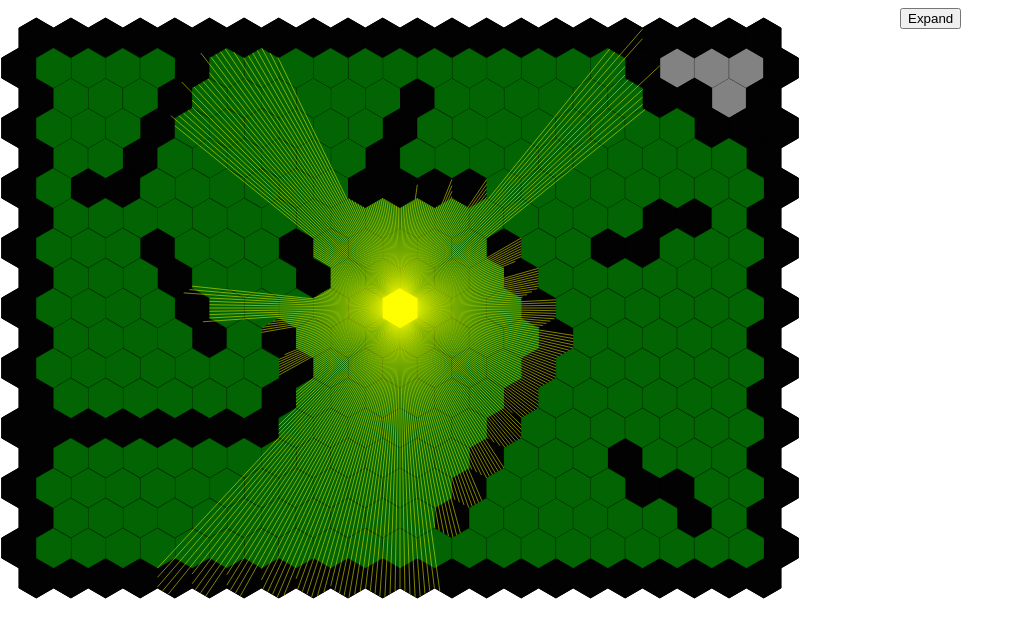
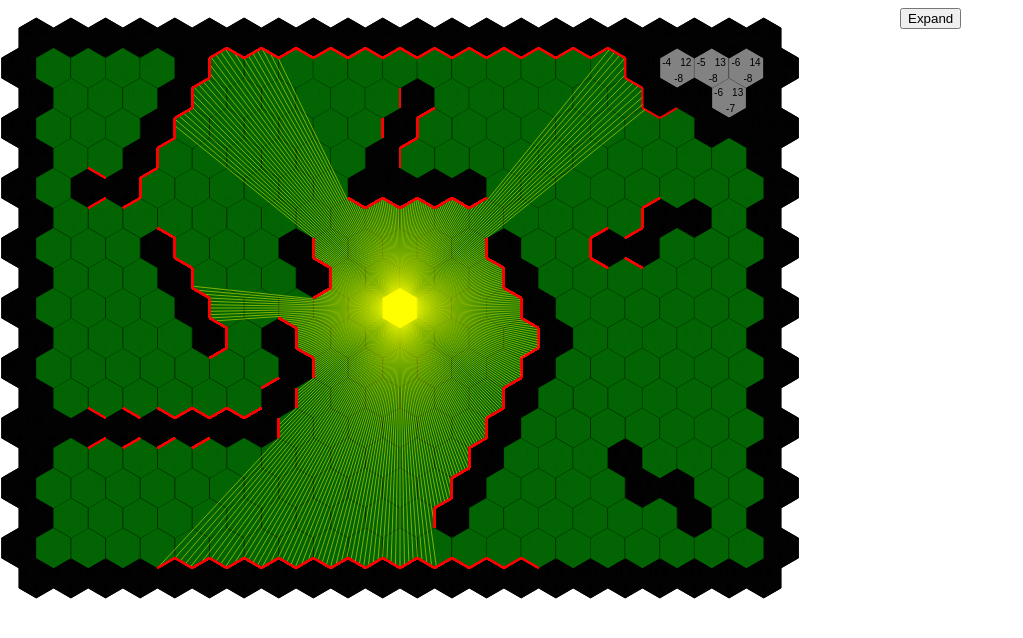
Before and after one commit to Tigercat1992/my-hexagon, a React (Create React App) app: page / in a window 1280 px wide. Shown: the top 638 px of the page, without its empty margins (0-1023 px from the left). Built offline with nearby package versions, Linux system fonts and the light colour scheme.

Commit message:
Fixed issue player view

```diff
--- a/src/Component/Canvas.jsx
+++ b/src/Component/Canvas.jsx
@@ -40,10 +40,13 @@ export default class Canvas extends Component {
 		this.canvasInteraction.height = canvasHeight;
 		this.canvasView.width = canvasWidth;
 		this.canvasView.height = canvasHeight;
+		this.canvasCoordinates.width = canvasWidth;
+		this.canvasCoordinates.height = canvasHeight;
 		this.getCanvasPosition(this.canvasInteraction);
 		this.drawHex(this.canvasInteraction, this.getPointyHexToPixel(playerPosition, hexSize, hexOrigin), hexSize, 1, "black", "yellow");
 		this.drawHexes(this.canvasHex, hexSize);
 		this.drawObstacles(this.canvasHex);
+
 	}
 
 	shouldComponentUpdate(nextProps, nextState) {
@@ -102,7 +105,7 @@ export default class Canvas extends Component {
 				if( (center.x > hexWidth/2 && center.x < canvasWidth - hexWidth/2) &&
 					(center.y > hexHeight/2 && center.y < canvasHeight - hexHeight/2) ) {
 					this.drawHex(this.canvasHex, center, hexSize, "black", 1, "grey");
-					//this.drawHexCoordRowAndColumn(this.canvasHex, center, this.Hex(q-p, r, -(q-p)-r));
+					this.drawHexCoordRowAndColumn(this.canvasCoordinates, center, this.Hex(q-p, r, -(q-p)-r));
 					let bottomH = JSON.stringify(this.Hex(q-p, r, -(q-p)-r));
 					if(!obstacles.includes(bottomH)) {
 						hexPathMap.push(bottomH);
@@ -119,7 +122,7 @@ export default class Canvas extends Component {
 				if( (center.x > hexWidth/2 && center.x < canvasWidth - hexWidth/2) &&
 					(center.y > hexHeight/2 && center.y < canvasHeight - hexHeight/2) ) {
 					this.drawHex(this.canvasHex, center, hexSize, 1, "black", "grey");
-					//this.drawHexCoordRowAndColumn(this.canvasHex, center, this.Hex(q+n, r, -(q+n)-r));
+					this.drawHexCoordRowAndColumn(this.canvasCoordinates, center, this.Hex(q+n, r, -(q+n)-r));
 					var topH = JSON.stringify(this.Hex(q+n, r, -(q+n)-r));
 					if(!obstacles.includes(topH)) {
 						hexPathMap.push(topH);
@@ -214,7 +217,7 @@ export default class Canvas extends Component {
 	// }
 
 	getHexBeamsCoord(center, range, i) {
-		let angle_deg = 1 * i - 30;
+		let angle_deg = 1 * i + 30;
 		let angle_rad = Math.PI / 180 * angle_deg;
 		let x = center.x + range * Math.cos(angle_rad);
 		let y = center.y + range * Math.sin(angle_rad);
@@ -247,7 +250,7 @@ export default class Canvas extends Component {
 			let beam = this.getHexBeamsCoord(center, 800, j);
 			for(let i = 0; i < hexSides.length; i++) {
 				let side = JSON.parse(hexSides[i]);
-				//this.drawLine(canvasID, {x: side.start.x, y: side.start.y}, {x: side.end.x, y: side.end.y}, 2, "red");
+				this.drawLine(canvasID, {x: side.start.x, y: side.start.y}, {x: side.end.x, y: side.end.y}, 2, "red");
 				let intersect = this.lineIntersect(center.x, center.y, beam.x, beam.y, side.start.x, side.start.y, side.end.x, side.end.y);
 				if(intersect) {
 					this.drawLine(canvasID, center, intersect, 1, "yellow");
@@ -258,16 +261,26 @@ export default class Canvas extends Component {
 	}
 
 	getObstacleSides() { // JSON OBJECT OF ARRAY
-		const { hexSize, hexOrigin, nearestObstacles } = this.state;
+		const { hexSize, hexOrigin, nearestObstacles, playerPosition } = this.state;
+		const { q, r, s } = playerPosition;
+		const playerPositionCenter = this.getPointyHexToPixel(this.Hex(q, r, s), hexSize, hexOrigin);
 		let arr = [];
 		nearestObstacles.map( ob => {
-			let center = this.getPointyHexToPixel(JSON.parse(ob), hexSize, hexOrigin);
+			let hexCenter = this.getPointyHexToPixel(JSON.parse(ob), hexSize, hexOrigin);
+			let fromPlayerToHex = Math.floor(this.getDistance(playerPositionCenter, hexCenter));
 			for(let i = 0; i < 6; i++) {
-				let start = this.getPointyHexCornerCoord(center, hexSize, i);
-				let end = this.getPointyHexCornerCoord(center, hexSize, i + 1);
-				let side = JSON.stringify({start, end});
-				if(!arr.includes(side)) {
-					arr.push(side);
+				let neighbor = JSON.stringify(this.getCubeNeighbor(JSON.parse(ob), i) );
+				if( !nearestObstacles.includes(neighbor) ) {
+					let start = this.getPointyHexCornerCoord(hexCenter, hexSize, i);
+					let end = this.getPointyHexCornerCoord(hexCenter, hexSize, i + 1);
+					let center = { x: ((start.x + end.x)/2), y: ((start.y + end.y)/2) };
+					let fromPlayerToSide = Math.floor(this.getDistance(playerPositionCenter, center));
+					let side = JSON.stringify({start, end});
+					if(fromPlayerToSide <= fromPlayerToHex && !arr.includes(side)) {
+						arr.push(side);
+					}else {
+						continue;
+					}
 				}
 			}
 			return null;
@@ -275,6 +288,10 @@ export default class Canvas extends Component {
 		this.setState({
 			hexSides: arr
 		}, this.visibleFieldCallback = () => this.visibleField(this.canvasInteraction))
+	}
+
+	getDistance(l1, l2) {
+		return Math.hypot(l2.x-l1.x, l2.y-l1.y);
 	}
 
 	getPath(start, current) {
@@ -299,7 +316,7 @@ export default class Canvas extends Component {
 		let nearestObstacles = [];
 		let frontier = [playerPosition];
 		cameFrom[JSON.stringify(playerPosition)] = JSON.stringify(playerPosition);
-		let objMaker =  (l) => {
+		let objMaker = (l) => {
 			if(!cameFrom.hasOwnProperty(JSON.stringify(l)) && hexPathMap.includes(JSON.stringify(l))) {
 				frontier.push(l);
 				cameFrom[JSON.stringify(l)] = JSON.stringify(current);
@@ -439,7 +456,7 @@ export default class Canvas extends Component {
 
 //useful function
 	getPointyHexCornerCoord(center, size, i) {
-		let angle_deg = 60 * i - 30;
+		let angle_deg = 60 * i + 30;
 		let angle_rad = Math.PI / 180 * angle_deg;
 		let x = center.x + size * Math.cos(angle_rad);
 		let y = center.y + size * Math.sin(angle_rad);
@@ -459,8 +476,8 @@ export default class Canvas extends Component {
 	}
 
 	cubeDirection(direction) {
-		const cubeDirection = [this.Hex(1, 0, -1), this.Hex(1, -1, 0), this.Hex(0, -1, 1),
-													this.Hex(-1, 0, 1), this.Hex(-1, 1, 0), this.Hex(0, 1, -1)];
+		const cubeDirection = [this.Hex(0, 1, -1), this.Hex(-1, 1, 0), this.Hex(-1, 0, 1),
+														this.Hex(0, -1, 1), this.Hex(1, -1, 0), this.Hex(1, 0, -1) ];
 		return cubeDirection[ direction ];
 	}
 
@@ -517,7 +534,7 @@ export default class Canvas extends Component {
 	}
 
 	cubeSubstract(hexA, hexB) {
-		return this.Hex(hexA.q-hexB.q, hexA.r-hexB.r, hexA.s-hexB.s);
+		return this.Hex(hexA.q - hexB.q, hexA.r - hexB.r, hexA.s - hexB.s);
 	}
 
 	cubeLinearInt(hexA, hexB, t) {
@@ -554,9 +571,9 @@ export default class Canvas extends Component {
 
 	lineIntersect(x1, y1, x2, y2, x3, y3, x4, y4) { // 1 = beamStart, 2 = beamEnd, 3 = lineStart, 4 = lineEnd
 		let x = ( (x1 * y2 - y1 * x2) * (x3 - x4) - (x1 - x2) * (x3 * y4 - y3 * x4) ) /
-			( (x1 - x2) * (y3 - y4) - (y1 - y2) * (x3 - x4) );
+			      ( (x1 - x2) * (y3 - y4) - (y1 - y2) * (x3 - x4) );
 		let y = ( (x1 * y2 - y1 * x2) * (y3 - y4) - (y1 - y2) * (x3 * y4 - y3 * x4)) /
-			( (x1 - x2) * (y3 - y4) - (y1 - y2) * (x3 - x4) );
+			      ( (x1 - x2) * (y3 - y4) - (y1 - y2) * (x3 - x4) );
 		if(isNaN(x) || isNaN(y)) {
 			return false;
 		} else {
--- a/src/Component/variables.js
+++ b/src/Component/variables.js
@@ -1,4 +1,42 @@
 export const DUMMY_OBSTACLES = [
+  '{"q":5,"r":9,"s":-14}',
+  '{"q":4,"r":9,"s":-13}',
+  '{"q":3,"r":9,"s":-12}',
+  '{"q":2,"r":9,"s":-11}',
+  '{"q":1,"r":9,"s":-10}',
+  '{"q":0,"r":9,"s":-9}',
+  '{"q":-1,"r":9,"s":-8}',
+  '{"q":-2,"r":9,"s":-7}',
+  '{"q":-3,"r":9,"s":-6}',
+  '{"q":-4,"r":9,"s":-5}',
+  '{"q":-5,"r":9,"s":-4}',
+  '{"q":-6,"r":9,"s":-3}',
+  '{"q":-7,"r":9,"s":-2}',
+  '{"q":-8,"r":9,"s":-1}',
+  '{"q":-9,"r":9,"s":0}',
+  '{"q":-10,"r":9,"s":1}',
+  '{"q":-11,"r":9,"s":2}',
+  '{"q":-12,"r":9,"s":3}',
+  '{"q":-13,"r":9,"s":4}',
+  '{"q":-14,"r":9,"s":5}',
+  '{"q":-15,"r":9,"s":6}',
+  '{"q":-15,"r":8,"s":7}',
+  '{"q":-14,"r":7,"s":7}',
+  '{"q":-14,"r":6,"s":8}',
+  '{"q":-13,"r":5,"s":8}',
+  '{"q":-13,"r":4,"s":9}',
+  '{"q":-12,"r":3,"s":9}',
+  '{"q":-12,"r":2,"s":10}',
+  '{"q":-11,"r":1,"s":10}',
+  '{"q":-11,"r":0,"s":11}',
+  '{"q":-10,"r":-1,"s":11}',
+  '{"q":-10,"r":-2,"s":12}',
+  '{"q":-9,"r":-3,"s":12}',
+  '{"q":-9,"r":-4,"s":13}',
+  '{"q":-8,"r":-5,"s":13}',
+  '{"q":-8,"r":-6,"s":14}',
+  '{"q":-7,"r":-7,"s":14}',
+  '{"q":-7,"r":-8,"s":15}',
   '{"q":-12,"r":4,"s":8}',
   '{"q":-11,"r":4,"s":7}',
   '{"q":-10,"r":4,"s":6}',
@@ -91,42 +129,5 @@ export const DUMMY_OBSTACLES = [
   '{"q":7,"r":7,"s":-14}',
   '{"q":7,"r":8,"s":-15}',
   '{"q":6,"r":9,"s":-15}',
-  '{"q":5,"r":9,"s":-14}',
-  '{"q":4,"r":9,"s":-13}',
-  '{"q":3,"r":9,"s":-12}',
-  '{"q":2,"r":9,"s":-11}',
-  '{"q":1,"r":9,"s":-10}',
-  '{"q":0,"r":9,"s":-9}',
-  '{"q":-1,"r":9,"s":-8}',
-  '{"q":-2,"r":9,"s":-7}',
-  '{"q":-3,"r":9,"s":-6}',
-  '{"q":-4,"r":9,"s":-5}',
-  '{"q":-5,"r":9,"s":-4}',
-  '{"q":-6,"r":9,"s":-3}',
-  '{"q":-7,"r":9,"s":-2}',
-  '{"q":-8,"r":9,"s":-1}',
-  '{"q":-9,"r":9,"s":0}',
-  '{"q":-10,"r":9,"s":1}',
-  '{"q":-11,"r":9,"s":2}',
-  '{"q":-12,"r":9,"s":3}',
-  '{"q":-13,"r":9,"s":4}',
-  '{"q":-14,"r":9,"s":5}',
-  '{"q":-15,"r":9,"s":6}',
-  '{"q":-15,"r":8,"s":7}',
-  '{"q":-14,"r":7,"s":7}',
-  '{"q":-14,"r":6,"s":8}',
-  '{"q":-13,"r":5,"s":8}',
-  '{"q":-13,"r":4,"s":9}',
-  '{"q":-12,"r":3,"s":9}',
-  '{"q":-12,"r":2,"s":10}',
-  '{"q":-11,"r":1,"s":10}',
-  '{"q":-11,"r":0,"s":11}',
-  '{"q":-10,"r":-1,"s":11}',
-  '{"q":-10,"r":-2,"s":12}',
-  '{"q":-9,"r":-3,"s":12}',
-  '{"q":-9,"r":-4,"s":13}',
-  '{"q":-8,"r":-5,"s":13}',
-  '{"q":-8,"r":-6,"s":14}',
-  '{"q":-7,"r":-7,"s":14}',
-  '{"q":-7,"r":-8,"s":15}',
+
 ]
```
